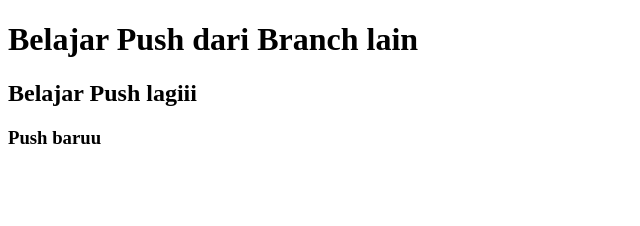
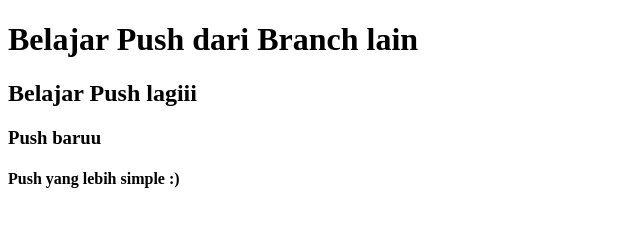
Before and after one commit to dinodipyo/belajar-niomic, a plain HTML site: page header.html in a window 1280 px wide. Shown: the whole page, without its empty margins (0-640 px from the left). Drawn offline with Linux system fonts and the light colour scheme.

Commit message:
Simple git push branch karena sudah di set

```diff
--- a/header.html
+++ b/header.html
@@ -8,5 +8,6 @@
     <h1>Belajar Push dari Branch lain</h1>
     <h2>Belajar Push lagiii</h2>
     <h3>Push baruu</h3>
+    <h4>Push yang lebih simple :)</h4>
   </body>
 </html>
```
